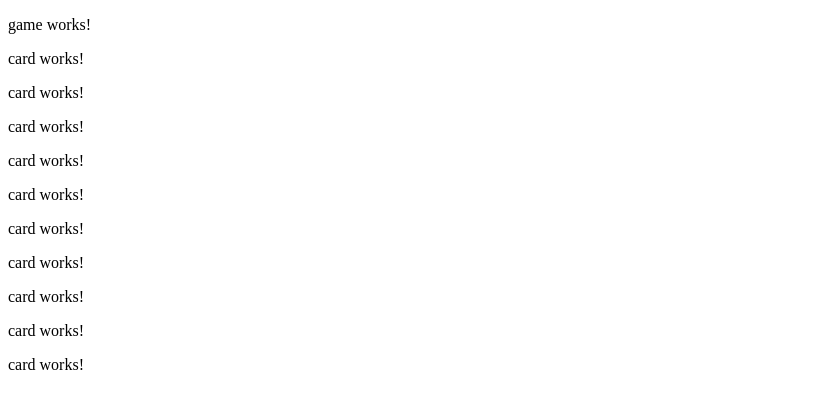
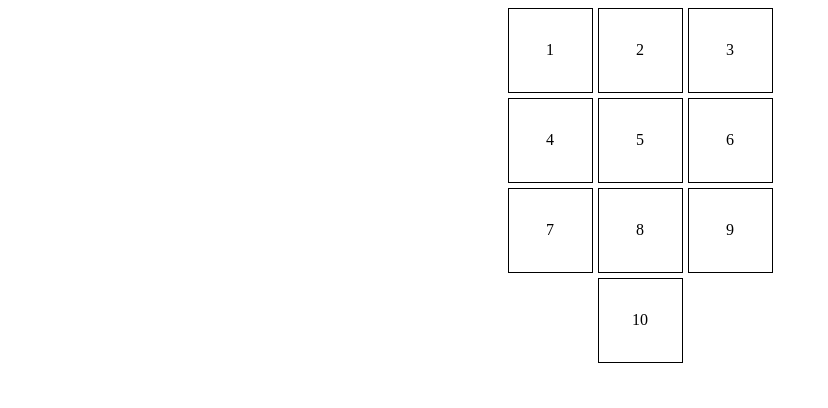
Before and after one commit to elilemons/memory-game-angular7, an Angular app: page / in a window 1280 px wide. Shown: the top 408 px of the page, without its empty margins (0-828 px from the left). Built offline with nearby package versions, Linux system fonts and the light colour scheme.

Commit message:
Added styling for cards/game's card grid

```diff
--- a/src/app/modules/card/card.component.html
+++ b/src/app/modules/card/card.component.html
@@ -1,3 +1,10 @@
-<p>
-  card works!
-</p>
+<div class="card-inner"
+     (click)="handleCardClick(card)"
+     [ngClass]="{ 'card-inner__front' : card.isFlipped, 'card-inner__back' : !card.isFlipped }">
+  <span *ngIf="!card.isFlipped">{{ card.id }}</span>
+  <img *ngIf="card.isFlipped"
+       src="{{ card.image }}"
+       alt="{{ card.name }}"
+       class="card-image"
+       title="Can you find the matching {{ card.name }}?" />
+</div>
--- a/src/app/modules/card/card.component.scss
+++ b/src/app/modules/card/card.component.scss
@@ -0,0 +1,13 @@
+.card-inner {
+  height: 100%;
+  text-align: center;
+
+  display: flex;
+  justify-content: center;
+  align-items: center;
+}
+.card-image {
+  height: 100%;
+  width: 100%;
+  padding: 5px;
+}
--- a/src/app/modules/card/card.component.ts
+++ b/src/app/modules/card/card.component.ts
@@ -13,5 +13,7 @@ export class CardComponent implements OnInit {
   ngOnInit() {
     console.log('card initialized', this)
   }
-
+  handleCardClick(card: Card): void {
+    card.isFlipped = !card.isFlipped;
+  }
 }
--- a/src/app/modules/game/game.component.html
+++ b/src/app/modules/game/game.component.html
@@ -1,7 +1,3 @@
-<p>
-  game works!
-</p>
-
-<app-card *ngFor="let card of cardService.cards" [card]="card">
+<app-card *ngFor="let card of cardService.cards" [card]="card" class="card">
 
 </app-card>
--- a/src/app/modules/game/game.component.scss
+++ b/src/app/modules/game/game.component.scss
@@ -0,0 +1,18 @@
+.card {
+  flex: 0 1 85px;
+  height: 85px;
+
+  border: 1px black solid;
+  margin: 2.5px 2.5px;
+  cursor: pointer;
+}
+.card:hover {
+  background: rgba(0, 0, 0, .1);
+  cursor: pointer;
+}
+.card.matched {
+  border-color: #CAE2BC;
+  cursor: default;
+  opacity: .4;
+  cursor: not-allowed;
+}
--- a/src/app/modules/game/game.component.ts
+++ b/src/app/modules/game/game.component.ts
@@ -6,7 +6,10 @@ import { CardService } from '../../services/card-service.service';
 @Component({
   selector: 'app-game',
   templateUrl: './game.component.html',
-  styleUrls: ['./game.component.scss']
+  styleUrls: ['./game.component.scss'],
+  host: {
+    class:'card-grid'
+  }
 })
 export class GameComponent implements OnInit {
   constructor(private cardService: CardService) { }
--- a/src/styles.scss
+++ b/src/styles.scss
@@ -1 +1,10 @@
 /* You can add global styles to this file, and also import other style files */
+* { box-sizing: border-box; }
+html, body { margin: 0; padding: 0; height: 100vh; width: 100vw; }
+.card-grid {
+  display: flex;
+  flex-wrap: wrap;
+  justify-content: center;
+  margin: 5px auto;
+  max-width: 290px;
+}
```
